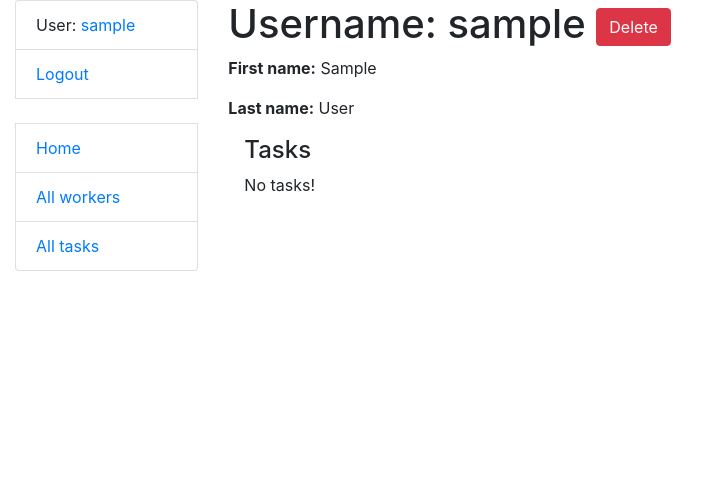
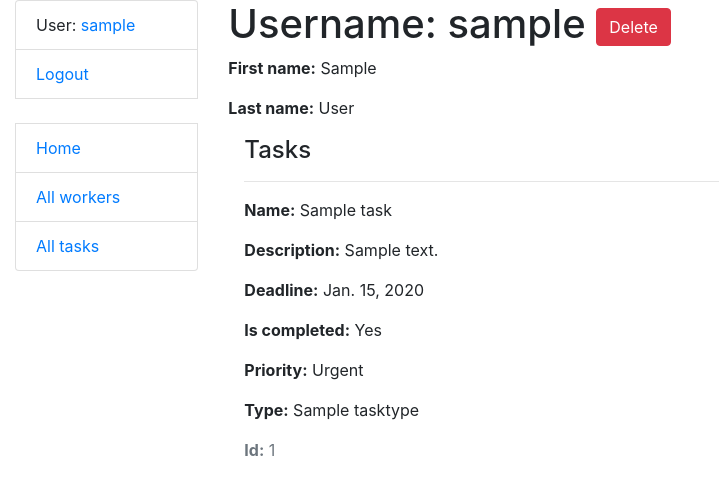
Before and after one commit to BGBroth/it-company-task-manager, a Django app: page /workers/1/ in a window 1280 px wide. Shown: the top 495 px of the page, without its empty margins (0-719 px from the left). Run offline with Django 4.2, Linux system fonts and the light colour scheme; a user stored in the database is signed in; tables that the repository leaves empty hold one stand-in row (values such as "Sample post").

Commit message:
Fix fields visualization in worker_detail.html

```diff
--- a/task_manager/models.py
+++ b/task_manager/models.py
@@ -41,7 +41,7 @@ class Task(models.Model):
     is_completed = models.BooleanField(default=False)
     priority = models.CharField(max_length=10, choices=PRIORITY_CHOICES)
     task_type = models.ForeignKey(TaskType, on_delete=models.CASCADE)
-    assignees = models.ManyToManyField(Worker)
+    assignees = models.ManyToManyField(Worker, related_name="tasks")
 
     def __str__(self):
         return self.name
--- a/templates/task_manager/worker_detail.html
+++ b/templates/task_manager/worker_detail.html
@@ -23,9 +23,9 @@
         <p><strong>Name:</strong> {{ task.name }}</p>
         <p><strong>Description:</strong> {{ task.description }}</p>
         <p><strong>Deadline:</strong> {{ task.deadline }}</p>
-        <p><strong>Is completed:</strong> {{ task.is_complited }}</p>
+        <p><strong>Is completed:</strong> {% if task.is_completed %}Yes{% else %}No{% endif %}</p>
         <p><strong>Priority:</strong> {{ task.priority }}</p>
-        <p><strong>Type:</strong> {{ task.type }}</p>
+        <p><strong>Type:</strong> {{ task.task_type.name }}</p>
         <p class="text-muted"><strong>Id:</strong> {{task.id}}</p>
 
     {% empty %}
```
